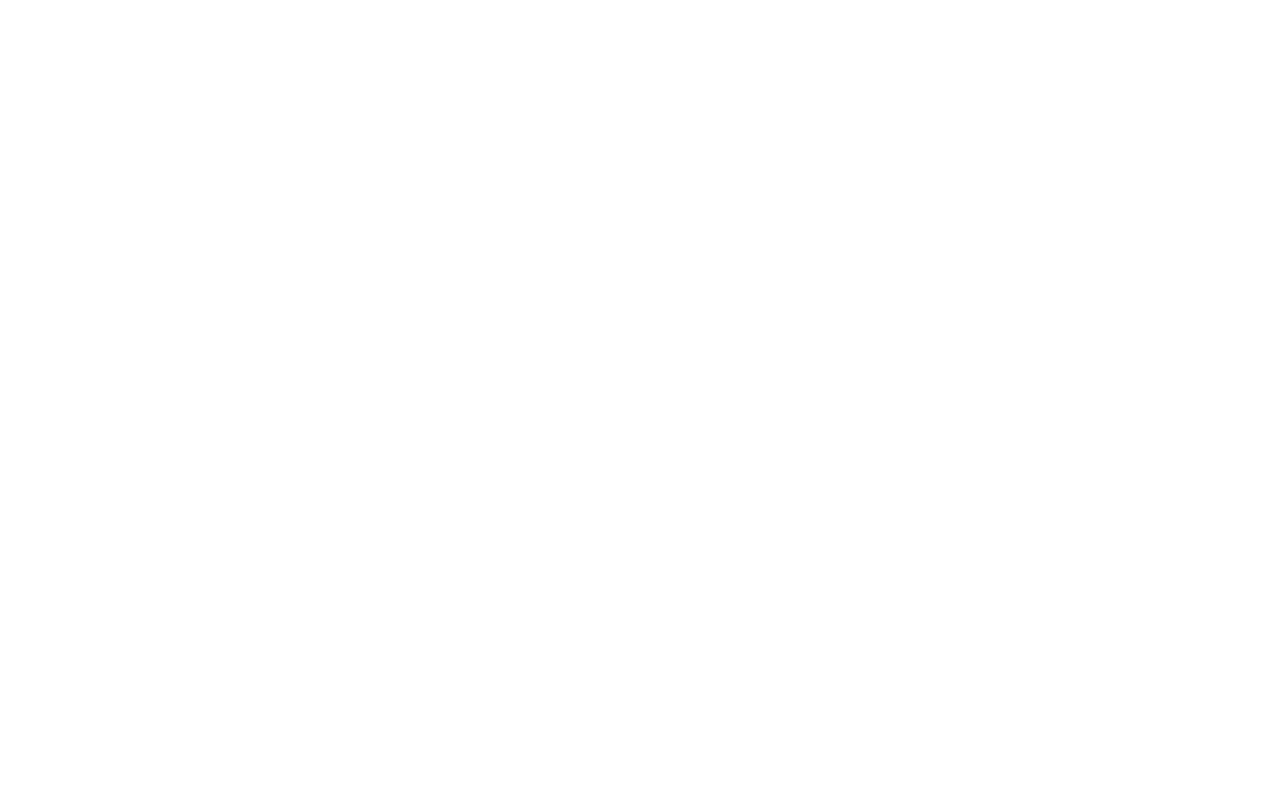
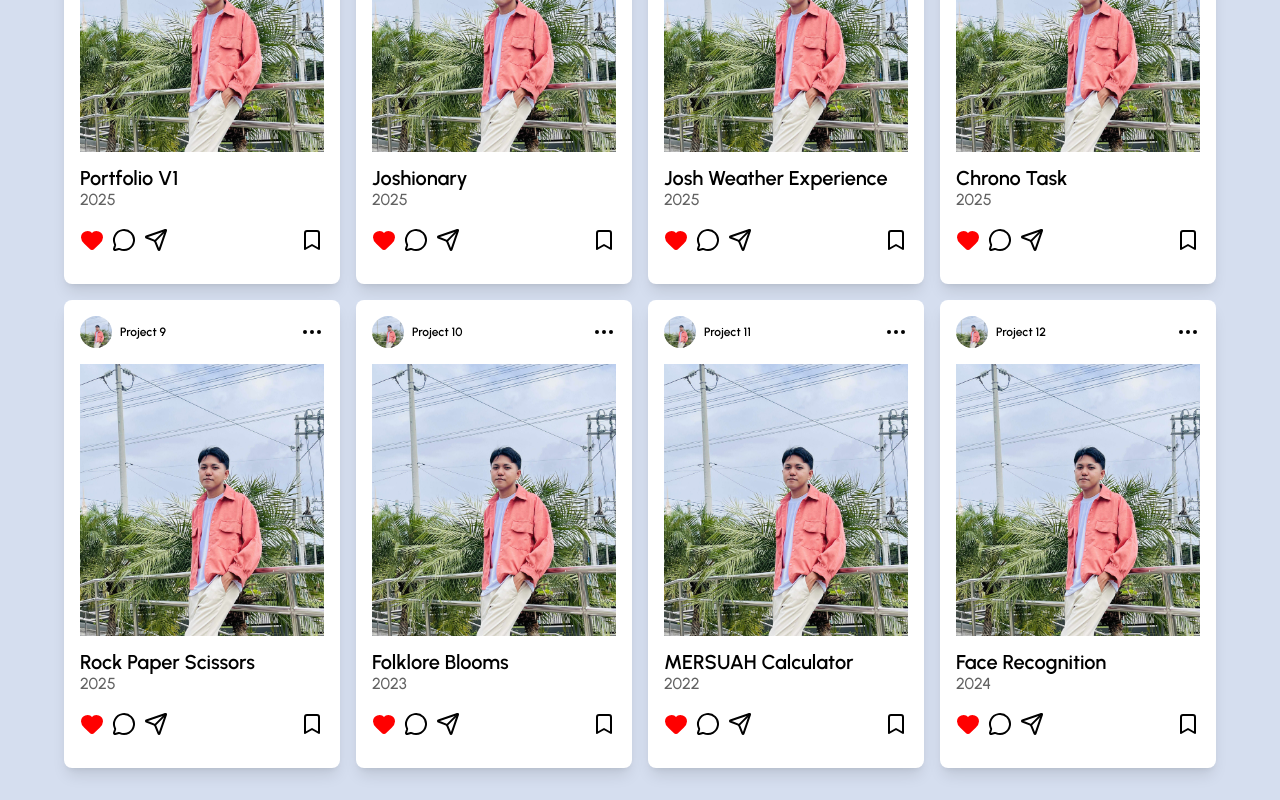
Before and after one commit to mrkjshcabute/josh-cabute, a React (Vite) app: page /projects in a window 1280 px wide. Shown: the part 1340-2140 px from the top of the page. Before the commit the page ends 1172 px from the top, so only its background shows below. Built offline with nearby package versions, Linux system fonts and the light colour scheme; a web font is replaced by a local one.

Commit message:
added data

```diff
--- a/src/data/ProjectData.jsx
+++ b/src/data/ProjectData.jsx
@@ -16,6 +16,15 @@
 import RDCHIMEF from '../assets/img/rdchime.svg'
 import AqualertF from '../assets/img/aqualert.svg'
 import JflixF from '../assets/img/jflix.svg'
+import Vue from '../assets/icons/vue.svg'
+import PrimeVue from '../assets/icons/primevue.svg'
+import FreeDictionary from '../assets/icons/dictionary.svg'
+import Weather from '../assets/icons/weather.svg'
+import MUI from '../assets/icons/mui.svg'
+import Python from '../assets/icons/python.svg'
+import OpenCV from '../assets/icons/opencv.svg'
+import Numpy from '../assets/icons/numpy.svg'
+import Spyder from '../assets/icons/spyder.svg'
 
 export const projectData = [
   {
@@ -37,6 +46,8 @@
       "User Authentication: Secure login functionality for clinic staff to access personalized features and data.",
       "Appointment Management: Dentists and staff can view, approve, or manage appointments in real time."
     ],
+    github: "",
+    live: "https://dentalcaresystem.netlify.app/"
   },
   {
     id: 2,
@@ -60,6 +71,8 @@
       "User Management: Allows administrators to create, update, or remove user accounts, assign roles, and manage access permissions.",
       "History Logs: Tracks changes and activities for accountability and auditing."
     ],
+    github: "",
+    live: "https://rdchime-inventory.vercel.app/login"
   },
   {
     id: 3,
@@ -106,5 +119,189 @@
       "Search: Find movies by title in real time",
       "Watch Trailers: Instantly play trailers for any movie"
     ],
+    github: "https://github.com/mrkjshcabute/jflix",
+    live: "https://jflix-sigma.vercel.app/"
+  },
+  {
+    id: 5,
+    display: JoshPf,
+    featuredPhoto: "",
+    title: 'Portfolio V1',
+    year: '2025',
+    tools: [
+      { "name": "React", "icon": React },
+      { "name": "Vite", "icon": Vite },
+      { "name": "Tailwind CSS", "icon": TW },
+    ],
+    toolNames: ["React", "Vite", "Tailwind"],
+    details: "Portfolio V1",
+    features: [
+      "Portfolio V1",
+      "Portfolio V1",
+      "Portfolio V1",
+      "Portfolio V1",
+      "Portfolio V1"
+    ],
+    github: "",
+    live: "https://rkjshcabute.vercel.app/"
+  },
+  {
+    id: 6,
+    display: JoshPf,
+    featuredPhoto: "",
+    title: 'Joshionary',
+    year: '2025',
+    tools: [
+      { "name": "Vue", "icon": Vue },
+      { "name": "Vite", "icon": Vite },
+      { "name": "Tailwind CSS", "icon": TW },
+      { "name": "PrimeVue", "icon": PrimeVue },
+      { "name": "Free Dictionary API", "icon": FreeDictionary }
+    ],
+    toolNames: ["Vue", "Vite", "Tailwind", "PrimeVue", "Free Dictionary API"],
+    details: "Joshionary is a sleek and functional dictionary web app that lets you explore English words with ease. Whether you're searching for definitions, learning pronunciation, or checking out the word of the day — Joshionary has you covered. Built using Free Dictionary API.",
+    features: [
+      "Search Word: Instantly find definitions, parts of speech, and examples.",
+      "Word of the Day: Discover a new word each day to expand your vocabulary.",
+      "Phonetics: View the correct phonetic transcription of the word.",
+      "Audio Pronunciation: Hear how the word is properly pronounced."
+    ],
+    github: "https://github.com/mrkjshcabute/joshionary",
+    live: "https://joshionary.vercel.app/"
+  },
+  {
+    id: 7,
+    display: JoshPf,
+    featuredPhoto: "",
+    title: 'Josh Weather Experience',
+    year: '2025',
+    tools: [
+      { "name": "React", "icon": React },
+      { "name": "Vite", "icon": Vite },
+      { "name": "Tailwind CSS", "icon": TW },
+      { "name": "OpenWeatherMap API", "icon": Weather }
+    ],
+    toolNames: ["React", "Vite", "Tailwind", "OpenWeatherMap API"],
+    details: "JWX is a modern and minimal weather web app that lets users check real-time weather conditions and forecasts for any city. Designed for simplicity and clarity, JWX gives users the weather information they need at a glance. Built with OpenWeatherMap API.",
+    features: [
+      "Search City: Get current weather data by entering any city name",
+      "Humidity: Displays current humidity levels",
+      "Wind: Shows wind speed",
+      "Precipitation: Displays rainfall data",
+      "Visibility: Provides visibility range in kilometers",
+      "5-Day Forecast: Shows upcoming daily weather overview"
+    ],
+    github: "https://github.com/mrkjshcabute/jwx",
+    live: "https://jwx-swart.vercel.app/"
+  },
+  {
+    id: 8,
+    display: JoshPf,
+    featuredPhoto: "",
+    title: 'Chrono Task',
+    year: '2025',
+    tools: [
+      { "name": "React", "icon": React },
+      { "name": "Vite", "icon": Vite },
+      { "name": "Tailwind CSS", "icon": TW },
+      { "name": "Material UI", "icon": MUI }
+    ],
+    toolNames: ["React", "Vite", "Tailwind", "Material UI"],
+    details: "Chrono-Task is a minimalist and efficient task timer web app. It helps users stay focused and productive by letting them set custom tasks and durations, with an alarm notification when time is up.",
+    features: [
+      "Write Task Name: Input and label your current task",
+      "Set Custom Duration: Define how long the task should take",
+      "Alarm Notification: Get alerted with an alarm when your time is up"
+    ],
+    github: "https://github.com/mrkjshcabute/chrono-task",
+    live: "https://chrono-task-two.vercel.app/"
+  },
+  {
+    id: 9,
+    display: JoshPf,
+    featuredPhoto: "",
+    title: 'Rock Paper Scissors',
+    year: '2025',
+    tools: [
+      { "name": "Vue", "icon": Vue },
+      { "name": "Vite", "icon": Vite },
+      { "name": "Tailwind CSS", "icon": TW },
+      { "name": "PrimeVue", "icon": PrimeVue }
+    ],
+    toolNames: ["Vue", "Vite", "Tailwind", "PrimeVue"],
+    details: "A sleek and fun Rock-Paper-Scissors game built with Vue 3 and PrimeVue. Challenge the computer, track your score, and enjoy a smooth animated experience.",
+    features: [
+      "Instant play with real-time results",
+      "Computer-generated choices",
+      "Score tracking"
+    ],
+    github: "https://github.com/mrkjshcabute/rock-paper-scissors",
+    live: "https://rock-paper-scissors-six-steel.vercel.app/"
+  },
+  {
+    id: 10,
+    display: JoshPf,
+    featuredPhoto: "",
+    title: 'Folklore Blooms',
+    year: '2023',
+    tools: [
+      { "name": "HTML", "icon": HTML },
+      { "name": "CSS", "icon": CSS }
+    ],
+    toolNames: ["HTML", "CSS"],
+    details: "Folklore Blooms is a visually rich landing page that showcases my HTML and CSS skills through thoughtful layout, responsive design, and elegant styling. Inspired by natural elements and soft aesthetic tones, this project is a front-end demonstration of how structure and style come together to create a smooth user experience.",
+    features: [
+      "Clean and semantic HTML structure",
+      "Custom CSS styling with a soft, folklore-inspired theme",
+      "Responsive layout across devices",
+      "Smooth Transitions"
+    ],
+    github: "https://github.com/mrkjshcabute/folklore-blooms",
+    live: "https://folklore-blooms.vercel.app/"
+  },
+  {
+    id: 11,
+    display: JoshPf,
+    featuredPhoto: "",
+    title: 'MERSUAH Calculator',
+    year: '2022',
+    tools: [
+      { "name": "HTML", "icon": HTML },
+      { "name": "CSS", "icon": CSS },
+      { "name": "JavaScript", "icon": JS }
+    ],
+    toolNames: ["HTML", "CSS", "JavaScript"],
+    details: "MERSUAH Calculator is a simple yet elegant web-based calculator built with pure HTML, CSS, and JavaScript—no frameworks, no libraries. It features a clean interface, smooth interactions, and a built-in Dark Mode toggle for user comfort.",
+    features: [
+      "Basic arithmetic operations: addition, subtraction, multiplication, division",
+      "Responsive and accessible UI",
+      "Dark Mode switch for low-light environments"
+    ],
+    github: "https://github.com/mrkjshcabute/calculator",
+    live: "https://calculator-eight-kohl-53.vercel.app/"
+  },
+  {
+    id: 12,
+    display: JoshPf,
+    featuredPhoto: "",
+    title: 'Face Recognition',
+    year: '2024',
+    tools: [
+      { "name": "Python", "icon": Python },
+      { "name": "OpenCV (cv2)", "icon": OpenCV },
+      { "name": "NumPy", "icon": Numpy },
+      { "name": "Spyder IDE (Anaconda)", "icon": Spyder }
+    ],
+    toolNames: ["Python", "OpenCV", "Numpy", "Spyder"],
+    details: "A face recognition system built with Python that identifies known individuals from a folder of stored images and labels unknown faces. This project was developed and tested using the Spyder IDE.",
+    features: [
+      "Face detection and recognition using OpenCV and face-recognition libraries",
+      "Displays name and confidence score (e.g., 87.5%)",
+      "Marks unrecognized faces as Unknown",
+      "Supports multiple images per person for better accuracy",
+      "Built and tested in Spyder (Anaconda Environment)"
+    ],
+    github: "https://github.com/mrkjshcabute/face-recognition",
+    live: ""
   },
 ];
--- a/src/pages/About.jsx
+++ b/src/pages/About.jsx
@@ -1,4 +1,4 @@
-import React from 'react'
+import React, {useEffect} from 'react'
 import Header from './components/Header'
 import JoshPf from "../assets/img/josh-pf.png"
 import JoshMap from "../assets/img/josh-map.png"
@@ -9,6 +9,10 @@
 import { SiPrimevue, SiQuasar } from "react-icons/si";
 
 const About = () => {
+    useEffect(() => {
+      window.scrollTo({ top: 0, behavior: 'smooth' });
+    }, []);
+
   return (
     <div className='overflow-x-hidden'>
       <Header />
--- a/src/pages/Projects.jsx
+++ b/src/pages/Projects.jsx
@@ -1,4 +1,4 @@
-import React, { useState } from 'react';
+import React, { useState, useEffect } from 'react';
 import Header from './components/Header'
 import BlueCrop from "../assets/bg/Botton1.png"
 import { Search } from 'lucide-react';
@@ -21,6 +21,10 @@
       return matchSearch && matchTool;
     });
 
+    useEffect(() => {
+      window.scrollTo({ top: 0, behavior: 'smooth' });
+    }, []);
+
   return (
     <div>
       <div className='bg-hero pb-12'>
@@ -28,7 +32,7 @@
         <h2
           className="text-center font-bold text-[72px] md:text-[120px] text-transparent leading-none py-8"
           style={{
-              WebkitTextStroke: '4px #395886',
+              WebkitTextStroke: '2px #395886',
           }}
           >
           PROJECTS
@@ -42,7 +46,7 @@
 
       <img src={BlueCrop} className='w-full h-20 rotate-180 -mt-10'/>
 
-      <div className='bg-[#D5DEEF] p-8 px-16'>
+      <div className='bg-[#D5DEEF] p-8 md:px-16'>
         <div className="relative w-full">
           <input
             placeholder="Search"
@@ -70,7 +74,7 @@
         </div>
 
         <div className='mt-12'>
-          <div className='grid grid-cols-2 lg:grid-cols-3 xl:grid-cols-4 gap-4'>
+          <div className='grid grid-cols-1 sm:grid-cols-2 lg:grid-cols-3 xl:grid-cols-4 gap-4'>
             {filtered.length > 0 ? (
               filtered.map((project) => (
                 <div key={project.id} onClick={()=>document.getElementById(project.id).showModal()} className=' bg-white rounded-lg p-4 space-y-4 shadow-lg'>
--- a/src/pages/components/Header.jsx
+++ b/src/pages/components/Header.jsx
@@ -14,7 +14,7 @@
   return (
     <div className='relative'>
       {/* Top bar */}
-      <div className='flex justify-between items-center px-12 pt-4'>
+      <div className='flex justify-between items-center px-8 md:px-12 pt-4'>
         <div className='w-16 h-16 rounded-full bg-gray-200'></div>
 
         <div>
--- a/src/pages/components/ProjectDialog.jsx
+++ b/src/pages/components/ProjectDialog.jsx
@@ -7,9 +7,9 @@
         <form method="dialog">
           <button className="btn btn-sm btn-circle btn-ghost absolute right-2 top-2">✕</button>
         </form>
-        <div className='flex h-[60vh] gap-4'>
+        <div className='grid grid-cols-2 h-[60vh] gap-4'>
           <div className="h-full flex-shrink-0">
-            <img src={project.display} className='h-full object-cover' />
+            <img src={project.display} className='h-full w-full object-cover' />
           </div>
           <div className='flex flex-col gap-4 py-4 pr-4 overflow-y-auto hide-scrollbar'>
             <p className='text-[12px] font-medium'>Project {project.id}</p>
```
Also changed, not shown: src/pages/Home.jsx (+14 -9 lines).
